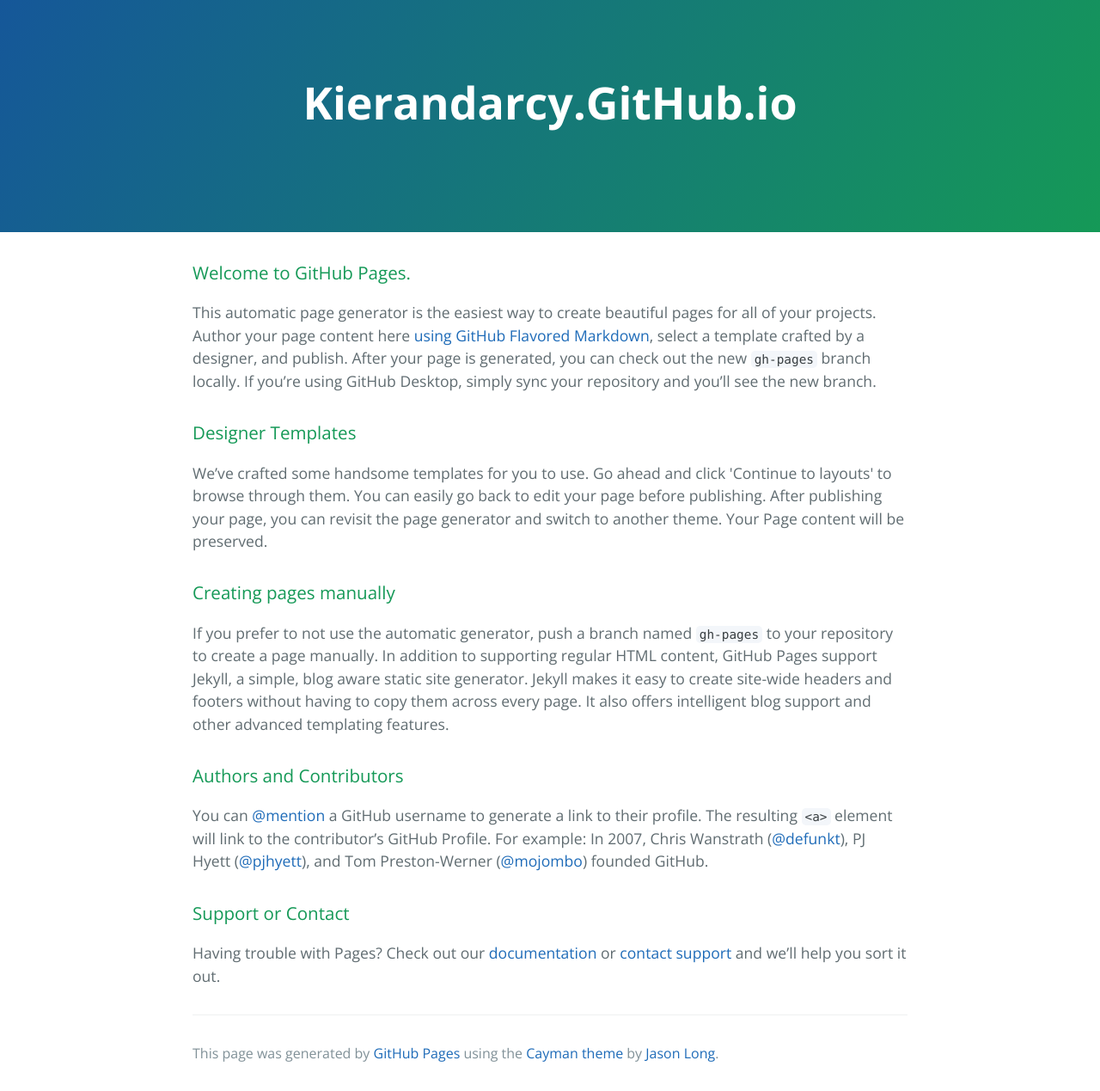
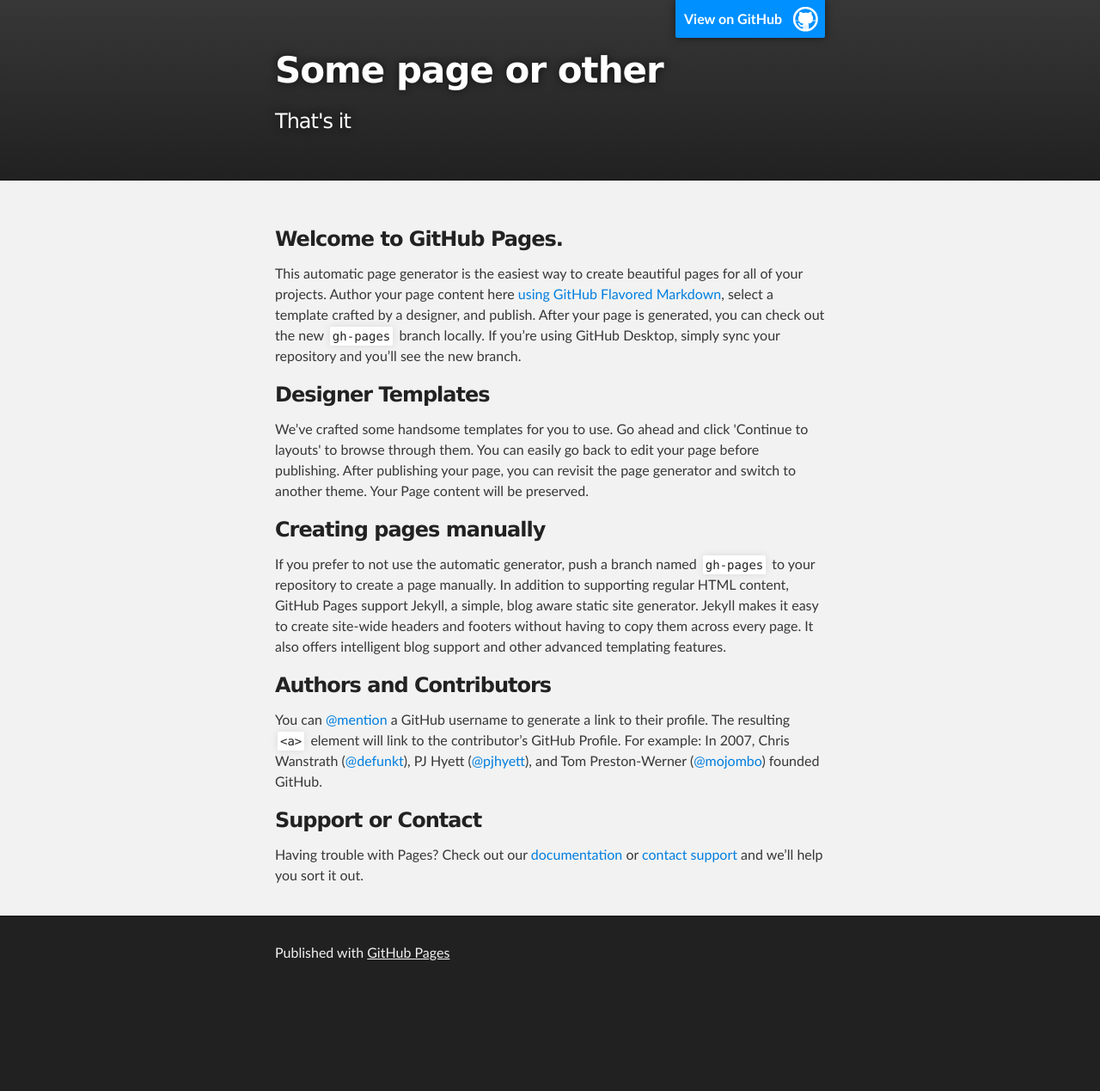
Before and after one commit to kierandarcy/kierandarcy.github.io, a Jekyll site: the page index.html, which Jekyll copies as it is, in a window 1280 px wide. Shown: the whole page at 86% size. Built offline with Jekyll 4.4.1, drawn with Linux system fonts in a browser that asks for light colours; after the commit the page ends 1155 px from its top, so only the background shows below that.

Commit message:
Replace master branch with page content via GitHub

```diff
--- a/index.html
+++ b/index.html
@@ -1,22 +1,33 @@
 <!DOCTYPE html>
-<html lang="en-us">
+<html>
+
   <head>
-    <meta charset="UTF-8">
-    <title>Kierandarcy.GitHub.io by kierandarcy</title>
-    <meta name="viewport" content="width=device-width, initial-scale=1">
-    <link rel="stylesheet" type="text/css" href="stylesheets/normalize.css" media="screen">
-    <link href='https://fonts.googleapis.com/css?family=Open+Sans:400,700' rel='stylesheet' type='text/css'>
-    <link rel="stylesheet" type="text/css" href="stylesheets/stylesheet.css" media="screen">
-    <link rel="stylesheet" type="text/css" href="stylesheets/github-light.css" media="screen">
+    <meta charset='utf-8'>
+    <meta http-equiv="X-UA-Compatible" content="chrome=1">
+    <meta name="description" content="Some page or other : That&#39;s it">
+
+    <link rel="stylesheet" type="text/css" media="screen" href="stylesheets/stylesheet.css">
+
+    <title>Some page or other</title>
   </head>
+
   <body>
-    <section class="page-header">
-      <h1 class="project-name">Kierandarcy.GitHub.io</h1>
-      <h2 class="project-tagline"></h2>
-    </section>
 
-    <section class="main-content">
-      <h3>
+    <!-- HEADER -->
+    <div id="header_wrap" class="outer">
+        <header class="inner">
+          <a id="forkme_banner" href="https://github.com/kierandarcy">View on GitHub</a>
+
+          <h1 id="project_title">Some page or other</h1>
+          <h2 id="project_tagline">That&#39;s it</h2>
+
+        </header>
+    </div>
+
+    <!-- MAIN CONTENT -->
+    <div id="main_content_wrap" class="outer">
+      <section id="main_content" class="inner">
+        <h3>
 <a id="welcome-to-github-pages" class="anchor" href="#welcome-to-github-pages" aria-hidden="true"><span class="octicon octicon-link"></span></a>Welcome to GitHub Pages.</h3>
 
 <p>This automatic page generator is the easiest way to create beautiful pages for all of your projects. Author your page content here <a href="https://guides.github.com/features/mastering-markdown/">using GitHub Flavored Markdown</a>, select a template crafted by a designer, and publish. After your page is generated, you can check out the new <code>gh-pages</code> branch locally. If you’re using GitHub Desktop, simply sync your repository and you’ll see the new branch.</p>
@@ -40,13 +51,16 @@
 <a id="support-or-contact" class="anchor" href="#support-or-contact" aria-hidden="true"><span class="octicon octicon-link"></span></a>Support or Contact</h3>
 
 <p>Having trouble with Pages? Check out our <a href="https://help.github.com/pages">documentation</a> or <a href="https://github.com/contact">contact support</a> and we’ll help you sort it out.</p>
+      </section>
+    </div>
 
-      <footer class="site-footer">
+    <!-- FOOTER  -->
+    <div id="footer_wrap" class="outer">
+      <footer class="inner">
+        <p>Published with <a href="https://pages.github.com">GitHub Pages</a></p>
+      </footer>
+    </div>
 
-        <span class="site-footer-credits">This page was generated by <a href="https://pages.github.com">GitHub Pages</a> using the <a href="https://github.com/jasonlong/cayman-theme">Cayman theme</a> by <a href="https://twitter.com/jasonlong">Jason Long</a>.</span>
-      </footer>
-
-    </section>
 
 
   </body>
--- /dev/null
+++ b/javascripts/main.js
@@ -0,0 +1 @@
+console.log('This would be the main JS file.');
--- a/stylesheets/stylesheet.css
+++ b/stylesheets/stylesheet.css
@@ -1,245 +1,425 @@
-* {
-  box-sizing: border-box; }
+/*******************************************************************************
+Slate Theme for GitHub Pages
+by Jason Costello, @jsncostello
+*******************************************************************************/
+
+@import url(github-light.css);
+
+/*******************************************************************************
+MeyerWeb Reset
+*******************************************************************************/
+
+html, body, div, span, applet, object, iframe,
+h1, h2, h3, h4, h5, h6, p, blockquote, pre,
+a, abbr, acronym, address, big, cite, code,
+del, dfn, em, img, ins, kbd, q, s, samp,
+small, strike, strong, sub, sup, tt, var,
+b, u, i, center,
+dl, dt, dd, ol, ul, li,
+fieldset, form, label, legend,
+table, caption, tbody, tfoot, thead, tr, th, td,
+article, aside, canvas, details, embed,
+figure, figcaption, footer, header, hgroup,
+menu, nav, output, ruby, section, summary,
+time, mark, audio, video {
+  margin: 0;
+  padding: 0;
+  border: 0;
+  font: inherit;
+  vertical-align: baseline;
+}
+
+/* HTML5 display-role reset for older browsers */
+article, aside, details, figcaption, figure,
+footer, header, hgroup, menu, nav, section {
+  display: block;
+}
+
+ol, ul {
+  list-style: none;
+}
+
+table {
+  border-collapse: collapse;
+  border-spacing: 0;
+}
+
+/*******************************************************************************
+Theme Styles
+*******************************************************************************/
 
 body {
-  padding: 0;
-  margin: 0;
-  font-family: "Open Sans", "Helvetica Neue", Helvetica, Arial, sans-serif;
+  box-sizing: border-box;
+  color:#373737;
+  background: #212121;
   font-size: 16px;
+  font-family: 'Myriad Pro', Calibri, Helvetica, Arial, sans-serif;
   line-height: 1.5;
-  color: #606c71; }
+  -webkit-font-smoothing: antialiased;
+}
+
+h1, h2, h3, h4, h5, h6 {
+  margin: 10px 0;
+  font-weight: 700;
+  color:#222222;
+  font-family: 'Lucida Grande', 'Calibri', Helvetica, Arial, sans-serif;
+  letter-spacing: -1px;
+}
+
+h1 {
+  font-size: 36px;
+  font-weight: 700;
+}
+
+h2 {
+  padding-bottom: 10px;
+  font-size: 32px;
+  background: url('../images/bg_hr.png') repeat-x bottom;
+}
+
+h3 {
+  font-size: 24px;
+}
+
+h4 {
+  font-size: 21px;
+}
+
+h5 {
+  font-size: 18px;
+}
+
+h6 {
+  font-size: 16px;
+}
+
+p {
+  margin: 10px 0 15px 0;
+}
+
+footer p {
+  color: #f2f2f2;
+}
 
 a {
-  color: #1e6bb8;
-  text-decoration: none; }
-  a:hover {
-    text-decoration: underline; }
+  text-decoration: none;
+  color: #007edf;
+  text-shadow: none;
 
-.btn {
-  display: inline-block;
-  margin-bottom: 1rem;
-  color: rgba(255, 255, 255, 0.7);
-  background-color: rgba(255, 255, 255, 0.08);
-  border-color: rgba(255, 255, 255, 0.2);
-  border-style: solid;
-  border-width: 1px;
-  border-radius: 0.3rem;
-  transition: color 0.2s, background-color 0.2s, border-color 0.2s; }
-  .btn + .btn {
-    margin-left: 1rem; }
+  transition: color 0.5s ease;
+  transition: text-shadow 0.5s ease;
+  -webkit-transition: color 0.5s ease;
+  -webkit-transition: text-shadow 0.5s ease;
+  -moz-transition: color 0.5s ease;
+  -moz-transition: text-shadow 0.5s ease;
+  -o-transition: color 0.5s ease;
+  -o-transition: text-shadow 0.5s ease;
+  -ms-transition: color 0.5s ease;
+  -ms-transition: text-shadow 0.5s ease;
+}
 
-.btn:hover {
-  color: rgba(255, 255, 255, 0.8);
-  text-decoration: none;
-  background-color: rgba(255, 255, 255, 0.2);
-  border-color: rgba(255, 255, 255, 0.3); }
+a:hover, a:focus {text-decoration: underline;}
 
-@media screen and (min-width: 64em) {
-  .btn {
-    padding: 0.75rem 1rem; } }
+footer a {
+  color: #F2F2F2;
+  text-decoration: underline;
+}
 
-@media screen and (min-width: 42em) and (max-width: 64em) {
-  .btn {
-    padding: 0.6rem 0.9rem;
-    font-size: 0.9rem; } }
+em {
+  font-style: italic;
+}
 
-@media screen and (max-width: 42em) {
-  .btn {
-    display: block;
-    width: 100%;
-    padding: 0.75rem;
-    font-size: 0.9rem; }
-    .btn + .btn {
-      margin-top: 1rem;
-      margin-left: 0; } }
+strong {
+  font-weight: bold;
+}
 
-.page-header {
+img {
+  position: relative;
+  margin: 0 auto;
+  max-width: 739px;
+  padding: 5px;
+  margin: 10px 0 10px 0;
+  border: 1px solid #ebebeb;
+
+  box-shadow: 0 0 5px #ebebeb;
+  -webkit-box-shadow: 0 0 5px #ebebeb;
+  -moz-box-shadow: 0 0 5px #ebebeb;
+  -o-box-shadow: 0 0 5px #ebebeb;
+  -ms-box-shadow: 0 0 5px #ebebeb;
+}
+
+p img {
+  display: inline;
+  margin: 0;
+  padding: 0;
+  vertical-align: middle;
+  text-align: center;
+  border: none;
+}
+
+pre, code {
+  width: 100%;
+  color: #222;
+  background-color: #fff;
+
+  font-family: Monaco, "Bitstream Vera Sans Mono", "Lucida Console", Terminal, monospace;
+  font-size: 14px;
+
+  border-radius: 2px;
+  -moz-border-radius: 2px;
+  -webkit-border-radius: 2px;
+}
+
+pre {
+  width: 100%;
+  padding: 10px;
+  box-shadow: 0 0 10px rgba(0,0,0,.1);
+  overflow: auto;
+}
+
+code {
+  padding: 3px;
+  margin: 0 3px;
+  box-shadow: 0 0 10px rgba(0,0,0,.1);
+}
+
+pre code {
+  display: block;
+  box-shadow: none;
+}
+
+blockquote {
+  color: #666;
+  margin-bottom: 20px;
+  padding: 0 0 0 20px;
+  border-left: 3px solid #bbb;
+}
+
+
+ul, ol, dl {
+  margin-bottom: 15px
+}
+
+ul {
+  list-style-position: inside;
+  list-style: disc;
+  padding-left: 20px;
+}
+
+ol {
+  list-style-position: inside;
+  list-style: decimal;
+  padding-left: 20px;
+}
+
+dl dt {
+  font-weight: bold;
+}
+
+dl dd {
+  padding-left: 20px;
+  font-style: italic;
+}
+
+dl p {
+  padding-left: 20px;
+  font-style: italic;
+}
+
+hr {
+  height: 1px;
+  margin-bottom: 5px;
+  border: none;
+  background: url('../images/bg_hr.png') repeat-x center;
+}
+
+table {
+  border: 1px solid #373737;
+  margin-bottom: 20px;
+  text-align: left;
+ }
+
+th {
+  font-family: 'Lucida Grande', 'Helvetica Neue', Helvetica, Arial, sans-serif;
+  padding: 10px;
+  background: #373737;
   color: #fff;
-  text-align: center;
-  background-color: #159957;
-  background-image: linear-gradient(120deg, #155799, #159957); }
+ }
 
-@media screen and (min-width: 64em) {
-  .page-header {
-    padding: 5rem 6rem; } }
+td {
+  padding: 10px;
+  border: 1px solid #373737;
+ }
 
-@media screen and (min-width: 42em) and (max-width: 64em) {
-  .page-header {
-    padding: 3rem 4rem; } }
+form {
+  background: #f2f2f2;
+  padding: 20px;
+}
 
-@media screen and (max-width: 42em) {
-  .page-header {
-    padding: 2rem 1rem; } }
+/*******************************************************************************
+Full-Width Styles
+*******************************************************************************/
 
-.project-name {
-  margin-top: 0;
-  margin-bottom: 0.1rem; }
+.outer {
+  width: 100%;
+}
 
-@media screen and (min-width: 64em) {
-  .project-name {
-    font-size: 3.25rem; } }
+.inner {
+  position: relative;
+  max-width: 640px;
+  padding: 20px 10px;
+  margin: 0 auto;
+}
 
-@media screen and (min-width: 42em) and (max-width: 64em) {
-  .project-name {
-    font-size: 2.25rem; } }
+#forkme_banner {
+  display: block;
+  position: absolute;
+  top:0;
+  right: 10px;
+  z-index: 10;
+  padding: 10px 50px 10px 10px;
+  color: #fff;
+  background: url('../images/blacktocat.png') #0090ff no-repeat 95% 50%;
+  font-weight: 700;
+  box-shadow: 0 0 10px rgba(0,0,0,.5);
+  border-bottom-left-radius: 2px;
+  border-bottom-right-radius: 2px;
+}
 
-@media screen and (max-width: 42em) {
-  .project-name {
-    font-size: 1.75rem; } }
+#header_wrap {
+  background: #212121;
+  background: -moz-linear-gradient(top, #373737, #212121);
+  background: -webkit-linear-gradient(top, #373737, #212121);
+  background: -ms-linear-gradient(top, #373737, #212121);
+  background: -o-linear-gradient(top, #373737, #212121);
+  background: linear-gradient(top, #373737, #212121);
+}
 
-.project-tagline {
-  margin-bottom: 2rem;
-  font-weight: normal;
-  opacity: 0.7; }
+#header_wrap .inner {
+  padding: 50px 10px 30px 10px;
+}
 
-@media screen and (min-width: 64em) {
-  .project-tagline {
-    font-size: 1.25rem; } }
+#project_title {
+  margin: 0;
+  color: #fff;
+  font-size: 42px;
+  font-weight: 700;
+  text-shadow: #111 0px 0px 10px;
+}
 
-@media screen and (min-width: 42em) and (max-width: 64em) {
-  .project-tagline {
-    font-size: 1.15rem; } }
+#project_tagline {
+  color: #fff;
+  font-size: 24px;
+  font-weight: 300;
+  background: none;
+  text-shadow: #111 0px 0px 10px;
+}
 
-@media screen and (max-width: 42em) {
-  .project-tagline {
-    font-size: 1rem; } }
+#downloads {
+  position: absolute;
+  width: 210px;
+  z-index: 10;
+  bottom: -40px;
+  right: 0;
+  height: 70px;
+  background: url('../images/icon_download.png') no-repeat 0% 90%;
+}
 
-.main-content :first-child {
-  margin-top: 0; }
-.main-content img {
-  max-width: 100%; }
-.main-content h1, .main-content h2, .main-content h3, .main-content h4, .main-content h5, .main-content h6 {
-  margin-top: 2rem;
-  margin-bottom: 1rem;
-  font-weight: normal;
-  color: #159957; }
-.main-content p {
-  margin-bottom: 1em; }
-.main-content code {
-  padding: 2px 4px;
-  font-family: Consolas, "Liberation Mono", Menlo, Courier, monospace;
-  font-size: 0.9rem;
-  color: #383e41;
-  background-color: #f3f6fa;
-  border-radius: 0.3rem; }
-.main-content pre {
-  padding: 0.8rem;
-  margin-top: 0;
-  margin-bottom: 1rem;
-  font: 1rem Consolas, "Liberation Mono", Menlo, Courier, monospace;
-  color: #567482;
-  word-wrap: normal;
-  background-color: #f3f6fa;
-  border: solid 1px #dce6f0;
-  border-radius: 0.3rem; }
-  .main-content pre > code {
-    padding: 0;
-    margin: 0;
-    font-size: 0.9rem;
-    color: #567482;
-    word-break: normal;
-    white-space: pre;
-    background: transparent;
-    border: 0; }
-.main-content .highlight {
-  margin-bottom: 1rem; }
-  .main-content .highlight pre {
-    margin-bottom: 0;
-    word-break: normal; }
-.main-content .highlight pre, .main-content pre {
-  padding: 0.8rem;
-  overflow: auto;
-  font-size: 0.9rem;
-  line-height: 1.45;
-  border-radius: 0.3rem; }
-.main-content pre code, .main-content pre tt {
-  display: inline;
-  max-width: initial;
-  padding: 0;
-  margin: 0;
-  overflow: initial;
-  line-height: inherit;
-  word-wrap: normal;
-  background-color: transparent;
-  border: 0; }
-  .main-content pre code:before, .main-content pre code:after, .main-content pre tt:before, .main-content pre tt:after {
-    content: normal; }
-.main-content ul, .main-content ol {
-  margin-top: 0; }
-.main-content blockquote {
-  padding: 0 1rem;
-  margin-left: 0;
-  color: #819198;
-  border-left: 0.3rem solid #dce6f0; }
-  .main-content blockquote > :first-child {
-    margin-top: 0; }
-  .main-content blockquote > :last-child {
-    margin-bottom: 0; }
-.main-content table {
+.zip_download_link {
   display: block;
-  width: 100%;
-  overflow: auto;
-  word-break: normal;
-  word-break: keep-all; }
-  .main-content table th {
-    font-weight: bold; }
-  .main-content table th, .main-content table td {
-    padding: 0.5rem 1rem;
-    border: 1px solid #e9ebec; }
-.main-content dl {
-  padding: 0; }
-  .main-content dl dt {
-    padding: 0;
-    margin-top: 1rem;
-    font-size: 1rem;
-    font-weight: bold; }
-  .main-content dl dd {
-    padding: 0;
-    margin-bottom: 1rem; }
-.main-content hr {
-  height: 2px;
-  padding: 0;
-  margin: 1rem 0;
-  background-color: #eff0f1;
-  border: 0; }
+  float: right;
+  width: 90px;
+  height:70px;
+  text-indent: -5000px;
+  overflow: hidden;
+  background: url(../images/sprite_download.png) no-repeat bottom left;
+}
 
-@media screen and (min-width: 64em) {
-  .main-content {
-    max-width: 64rem;
-    padding: 2rem 6rem;
-    margin: 0 auto;
-    font-size: 1.1rem; } }
+.tar_download_link {
+  display: block;
+  float: right;
+  width: 90px;
+  height:70px;
+  text-indent: -5000px;
+  overflow: hidden;
+  background: url(../images/sprite_download.png) no-repeat bottom right;
+  margin-left: 10px;
+}
 
-@media screen and (min-width: 42em) and (max-width: 64em) {
-  .main-content {
-    padding: 2rem 4rem;
-    font-size: 1.1rem; } }
+.zip_download_link:hover {
+  background: url(../images/sprite_download.png) no-repeat top left;
+}
 
-@media screen and (max-width: 42em) {
-  .main-content {
-    padding: 2rem 1rem;
-    font-size: 1rem; } }
+.tar_download_link:hover {
+  background: url(../images/sprite_download.png) no-repeat top right;
+}
 
-.site-footer {
-  padding-top: 2rem;
-  margin-top: 2rem;
-  border-top: solid 1px #eff0f1; }
+#main_content_wrap {
+  background: #f2f2f2;
+  border-top: 1px solid #111;
+  border-bottom: 1px solid #111;
+}
 
-.site-footer-owner {
-  display: block;
-  font-weight: bold; }
+#main_content {
+  padding-top: 40px;
+}
 
-.site-footer-credits {
-  color: #819198; }
+#footer_wrap {
+  background: #212121;
+}
 
-@media screen and (min-width: 64em) {
-  .site-footer {
-    font-size: 1rem; } }
 
-@media screen and (min-width: 42em) and (max-width: 64em) {
-  .site-footer {
-    font-size: 1rem; } }
 
-@media screen and (max-width: 42em) {
-  .site-footer {
-    font-size: 0.9rem; } }
+/*******************************************************************************
+Small Device Styles
+*******************************************************************************/
+
+@media screen and (max-width: 480px) {
+  body {
+    font-size:14px;
+  }
+
+  #downloads {
+    display: none;
+  }
+
+  .inner {
+    min-width: 320px;
+    max-width: 480px;
+  }
+
+  #project_title {
+  font-size: 32px;
+  }
+
+  h1 {
+    font-size: 28px;
+  }
+
+  h2 {
+    font-size: 24px;
+  }
+
+  h3 {
+    font-size: 21px;
+  }
+
+  h4 {
+    font-size: 18px;
+  }
+
+  h5 {
+    font-size: 14px;
+  }
+
+  h6 {
+    font-size: 12px;
+  }
+
+  code, pre {
+    min-width: 320px;
+    max-width: 480px;
+    font-size: 11px;
+  }
+
+}
```
Also changed, not shown: params.json (+1 -1 lines), images/bg_hr.png (added), images/blacktocat.png (added), images/icon_download.png (added), images/sprite_download.png (added).
